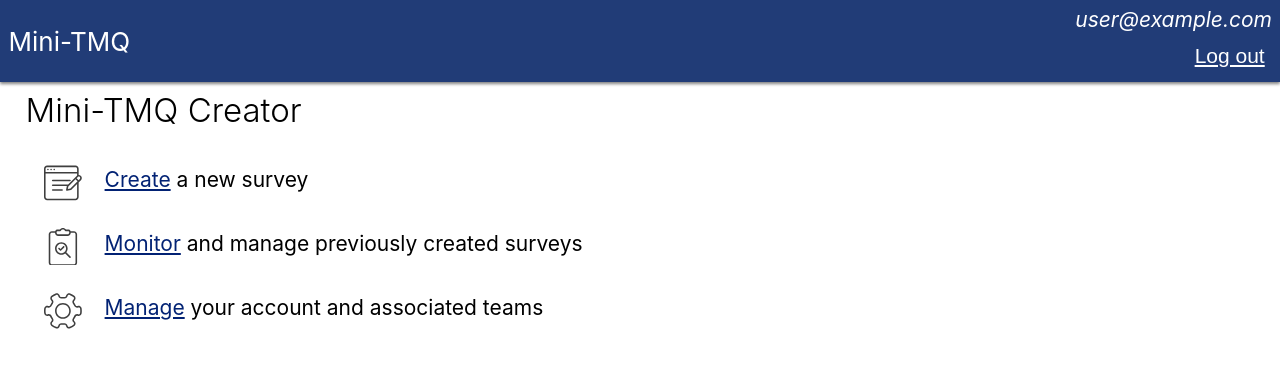
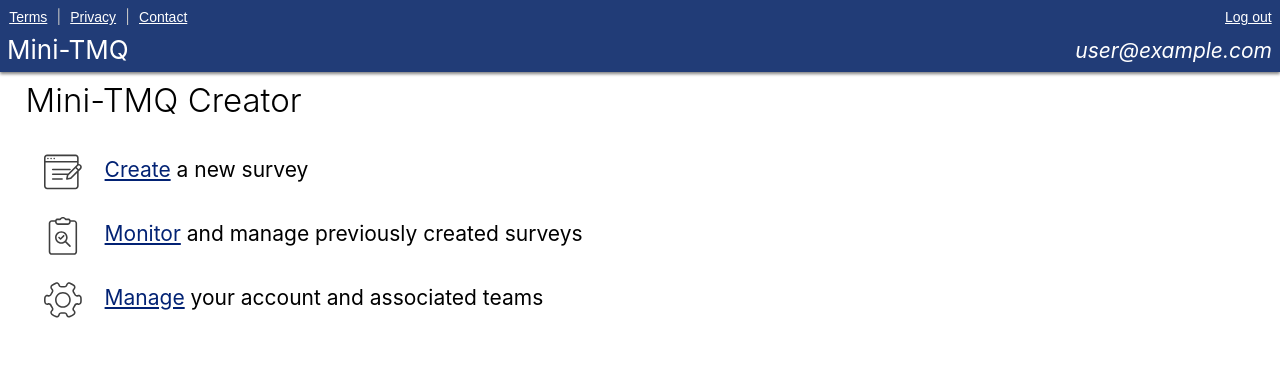
Before and after one commit to uivraeus/teamquest-lab, a React (Create React App) app: page /creator/main in a window 1280 px wide. Shown: the top 368 px of the page. Built offline with nearby package versions, Linux system fonts and the light colour scheme; no server answers; sample sign-in values are in the browser's storage.

Commit message:
Redesign app header
A set of menu options now exists for navigation between various
"about" pages.

The height of the header is not constant, i.e. not depending on
logged-in state.

```diff
--- a/src/App.css
+++ b/src/App.css
@@ -32,7 +32,8 @@
   --font-big:  calc(17px + 2.7vw);
   --font-medium: calc(11px + 2.7vw);
   --font-small: calc(8px + 2.2vw);
-  --height-header: 3.188em; /* best value ever */
+  --font-tiny: calc(6px + 1.35vw);
+  --height-header: 4.5em;
 }
 
 @media screen and (min-width: 590px) {
@@ -40,6 +41,7 @@
     --font-big:  33px;
     --font-medium: 26px;
     --font-small: 21px;
+    --font-tiny: 14px;
   }
 }
 
@@ -61,7 +63,6 @@
   width: 96%;
   margin: 0 auto;
   margin-top: var(--height-header);
-  transition: margin-top .3s ease-in-out;
 }
 
 /* Helper classes for the entire application
--- a/src/components/AppBtn.css
+++ b/src/components/AppBtn.css
@@ -59,6 +59,7 @@ button.AppBtn-menu {
   border: 1px solid rgba(0,0,0,0);
   color: var(--color-text-inverted);
   text-decoration: underline;
+  font-size: var(--font-tiny);
   margin: .1em;
   padding: .2em;
 }
--- a/src/components/AppHeader.css
+++ b/src/components/AppHeader.css
@@ -5,37 +5,62 @@
   top: 0;
   position: fixed;
   z-index: 1000;
-  padding: .5em;
+  padding: 0 .5em 0 .5em;
   flex-direction: row;
   justify-content: space-between;
-  align-items:center;
+  align-items:flex-start;
   background-color: var(--color-bkg-btn-accent);
   box-shadow: 0px 2px 3px var(--color-border);
-  transition: height .3s ease-in-out;
+}
+
+.AppHeader > nav {
+  /* border: 1px dotted yellow; */
+  display: flex;
+  flex-direction: column;
+}
+
+.AppHeader-about-pages {
+  margin-top: .25em;
+  margin-left: -.25em;
 }
 
 .AppHeader-home-logo {
   display: flex;
   flex-direction: row;
-  align-items: center;
+  align-items: flex-start;
+  margin-top: .25em;
+  /* border: 1px dotted white; */
 }
 
-.AppHeader-home-logo > button {
-  margin-right: .5em;
-}
-/*Dirty short-cut for this "special" button*/
+/* Dirty short-cut for this "special" button*/
 .AppHeader-home-logo svg {
   fill: white !important;
 }
 
+/* The "logo" */
+.AppHeader-home-logo > p {
+  font-size: var(--font-medium);
+  margin: 0 0 0 .25em;
+  padding: 0;
+  color: var(--color-text-inverted);
+}
+
+/* Keep Home button smaller to make it better fit next to the logo */
+.AppHeader-home-logo > button {
+  width: 1.5em;
+  height: 1.5em;
+  min-width: 1.5em;
+  min-height: 1.5em;
+}
+
 /* When Home button is hidden (already "at home") */
 .AppHeader-home-logo > button {
-  transform: translateX(-2em);
+  transform: translateX(-1.5em);
   opacity: 0;
   transition: all .3s ease-in-out;
 }
-.AppHeader-home-logo > a {
-  transform: translateX(-2em);
+.AppHeader-home-logo > p {
+  transform: translateX(-1.5em);
   transition: transform .3s ease-in-out;
 }
 
@@ -44,28 +69,11 @@
   transform: translateX(0);
   opacity: 1;
 }
-.AppHeader-home-visible > a {
+.AppHeader-home-visible > p {
   transform: translateX(0);
 }
 
-/* Special link for app-name (show more like a "logo") */
-.AppHeader-home-logo a.style-override {
-  font-size: var(--font-medium);
-  color: var(--color-text-inverted);
-  text-decoration: none;
+.AppHeader-about-pages span {
+  font-size: var(--font-tiny);
+  color: var(--color-border-light);
 }
-
-.AppHeader-home-logo a.style-override:visited {
-  color: var(--color-text-inverted);
-}
-
-@media (hover: hover) {
-  .AppHeader-home-logo a.style-override:hover {
-    color: var(--color-bkg-btn-focus);
-  }
-}
-
-.AppHeader-home-logo a.style-override:focus {
-  color: var(--color-bkg-btn-focus);
-  outline: 1px dotted var(--color-border);
-}
--- a/src/components/AppHeader.js
+++ b/src/components/AppHeader.js
@@ -1,4 +1,4 @@
-import React, { useLayoutEffect } from 'react';
+import React from 'react';
 import AppBtn from './AppBtn';
 import useAppContext from '../hooks/AppContext'
 import UserSettings from './UserSettings';
@@ -18,29 +18,26 @@ const AppHeader = () => {
   const homeLocation = user ? "/creator/main" : "/start";
   const isAtHome = location && location.pathname ===  homeLocation;
 
-  /* The two height variants were derived from what I ended up with before
-   * trying to control the height explicitly (e.g. derived from font-size,
-   * margins etc.). Just stick with these until I decide I don't like them.
-   */
-  useLayoutEffect(() => {
-    const h = user ? "5.155em" : "3.188em";
-    document.documentElement.style.setProperty(
-      '--height-header', h
-    );
-  }, [user])
-
   const homeLogoClassName = "AppHeader-home-logo" + (isAtHome ? "" : " AppHeader-home-visible")
   return (
       <header className="AppHeader">
-        <div className={homeLogoClassName}>
-          <AppBtn onClick={() => history.push(homeLocation)} disabled={isAtHome}>
-            <Home />
-          </AppBtn>
-          <Link className="style-override" to={homeLocation}>Mini-TMQ</Link>
-        </div>
+        <nav className="AppHeader-app-navigation">
+          <div className="AppHeader-about-pages">
+            <AppBtn text="Terms" kind="menu" id="terms-of-service" onClick={() => history.push('/terms')} />
+            <span> | </span>
+            <AppBtn text="Privacy" kind="menu" id="privacy-policy" onClick={() => history.push('/privacy')} />
+            <span> | </span>
+            <AppBtn text="Contact" kind="menu" id="contact-information" onClick={() => history.push('/contact')} />
+          </div>
+          <div className={homeLogoClassName}>
+            <AppBtn onClick={() => history.push(homeLocation)} disabled={isAtHome}>
+              <Home />
+            </AppBtn>
+            <p className="style-override">Mini-TMQ</p>
+          </div>
+        </nav>
         {user ? <UserSettings user={user} /> : null}
       </header>
-
   );
 }
 
--- a/src/components/UserSettings.css
+++ b/src/components/UserSettings.css
@@ -1,10 +1,15 @@
 .UserSettings {
     display: flex;
     flex-direction: column;
-    justify-content: space-between;
+    justify-content:space-around;
     align-items:flex-end;
+    height: 100%;
 }
 
 .UserSettings > p {
     color: var(--color-text-inverted);
 }
+
+.UserSettings > button {
+    margin-right: -.25em;
+}
--- a/src/components/UserSettings.js
+++ b/src/components/UserSettings.js
@@ -15,8 +15,8 @@ const UserSettings = ( {user} ) => {
     }
     return (
         <div className="UserSettings">
+            <AppBtn text="Log out" kind="menu" id="logout" onClick={handleLogout} />
             <p><em>{user.email}</em></p>
-            <AppBtn text="Log out" kind="menu" id="logout" onClick={handleLogout} />
         </div>
     );
 }
```
